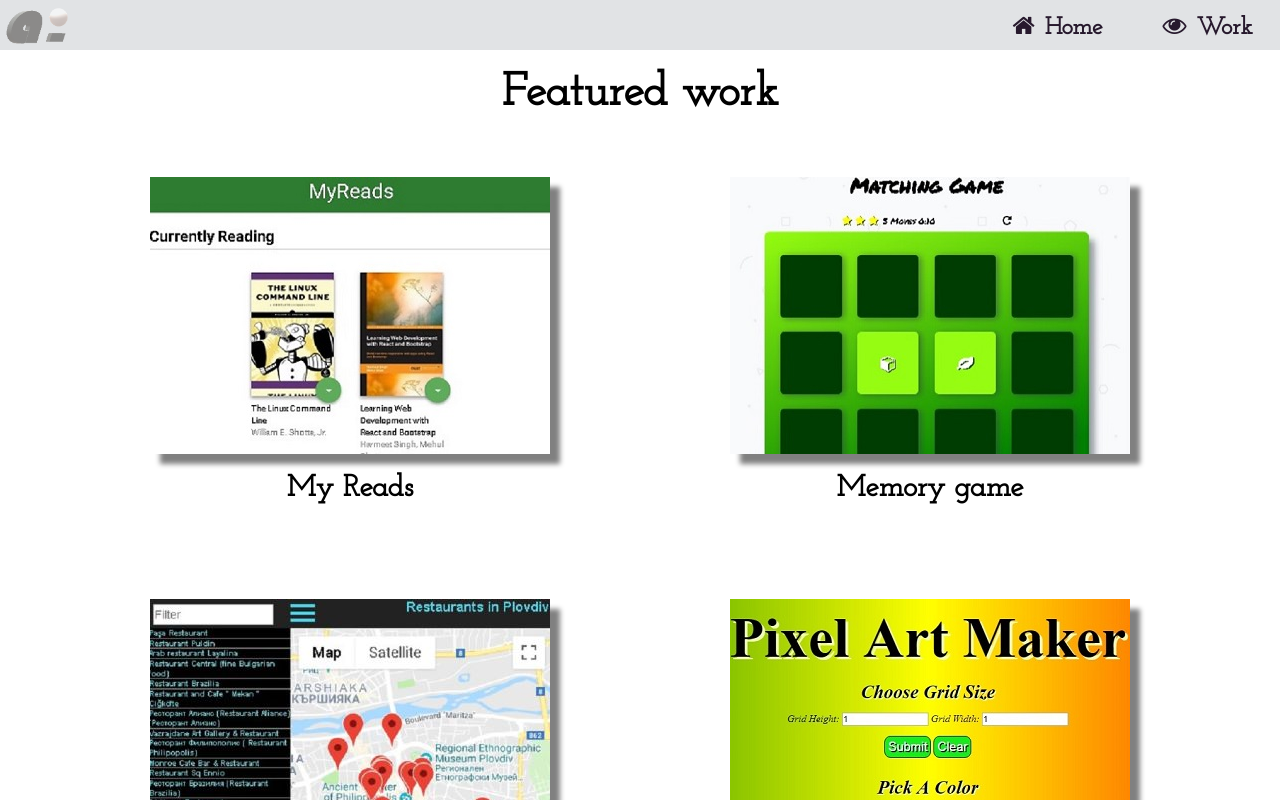
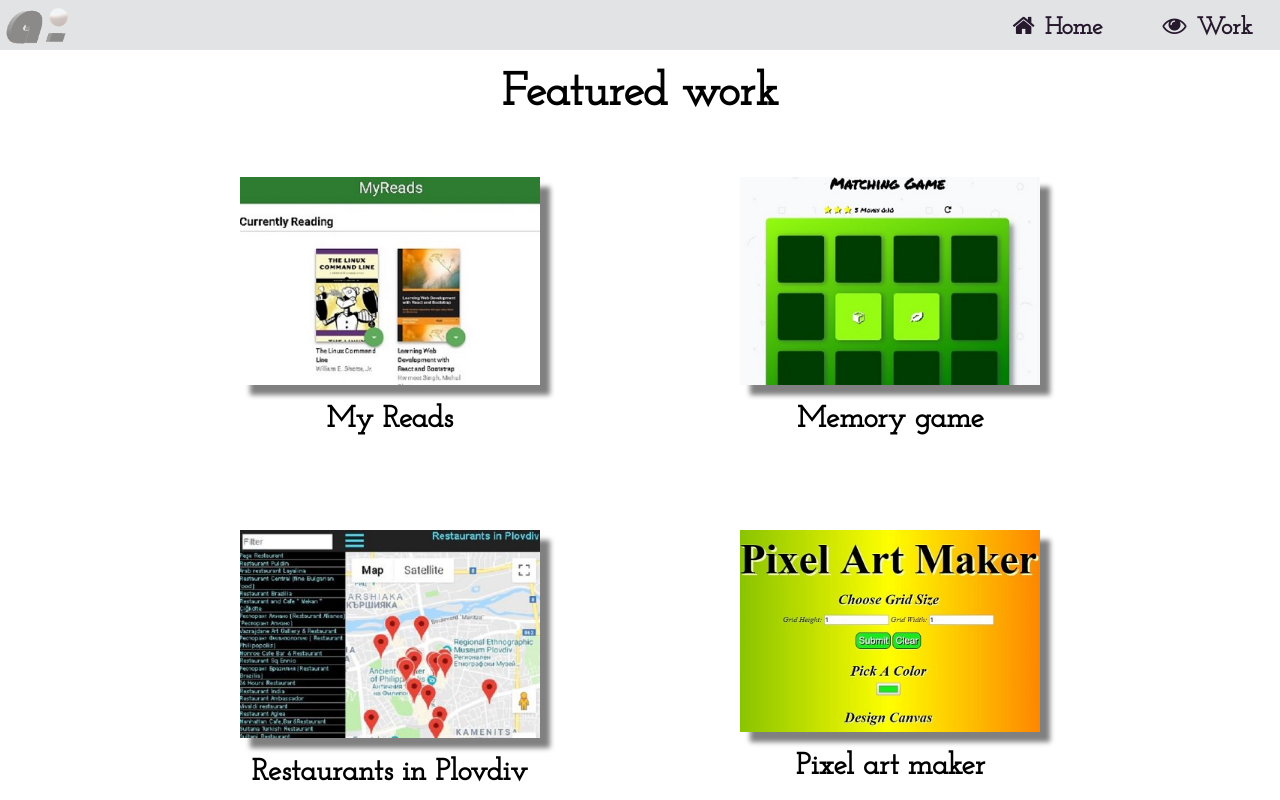
Before and after one commit to anikonomova/Portfolio-Ikonomova, a React (Create React App) app: page /#/ in a window 1280 px wide. Both pictures are taken after a click on the item "Work". Shown: the top 800 px of the page. Built offline with nearby package versions, Linux system fonts and the light colour scheme.

Commit message:
Change width of images in my work component

```diff
--- a/src/App.css
+++ b/src/App.css
@@ -234,7 +234,7 @@ a:focus {
 
 .container2 {
   width: 100%;
-  max-width: 1200px;
+  max-width: 1024px;
   margin: auto;
   display: flex;
   flex-wrap: wrap;
@@ -258,7 +258,6 @@ a:focus {
 }
 
 .projects {
-  width: 400px;
   box-shadow: 10px 10px 5px grey;
 }
 
@@ -408,7 +407,7 @@ a {
   }
 
   .projects {
-    width: 400px;
+    width: 300px;
     box-shadow: 10px 10px 5px grey;
   }
 }
```
